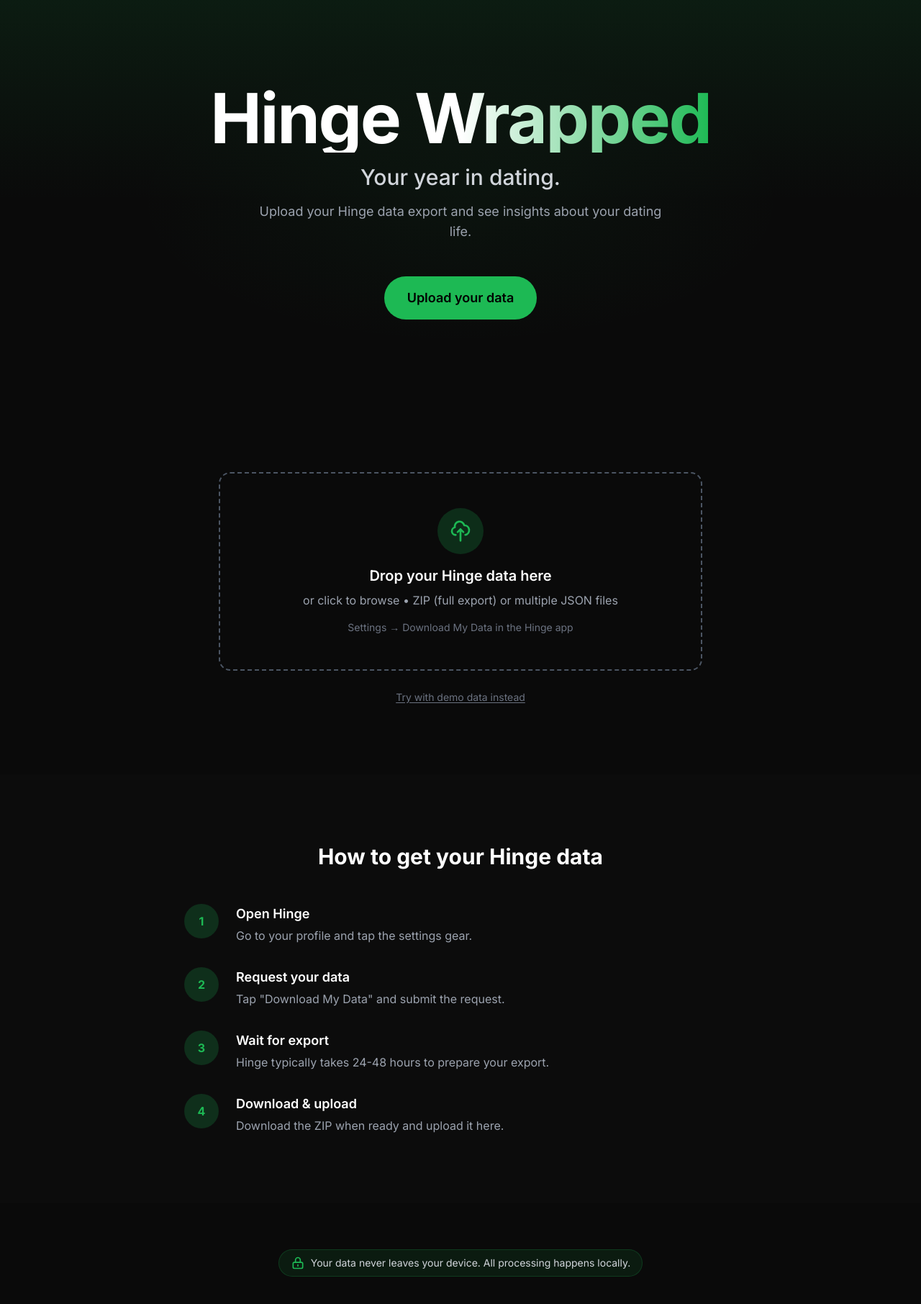
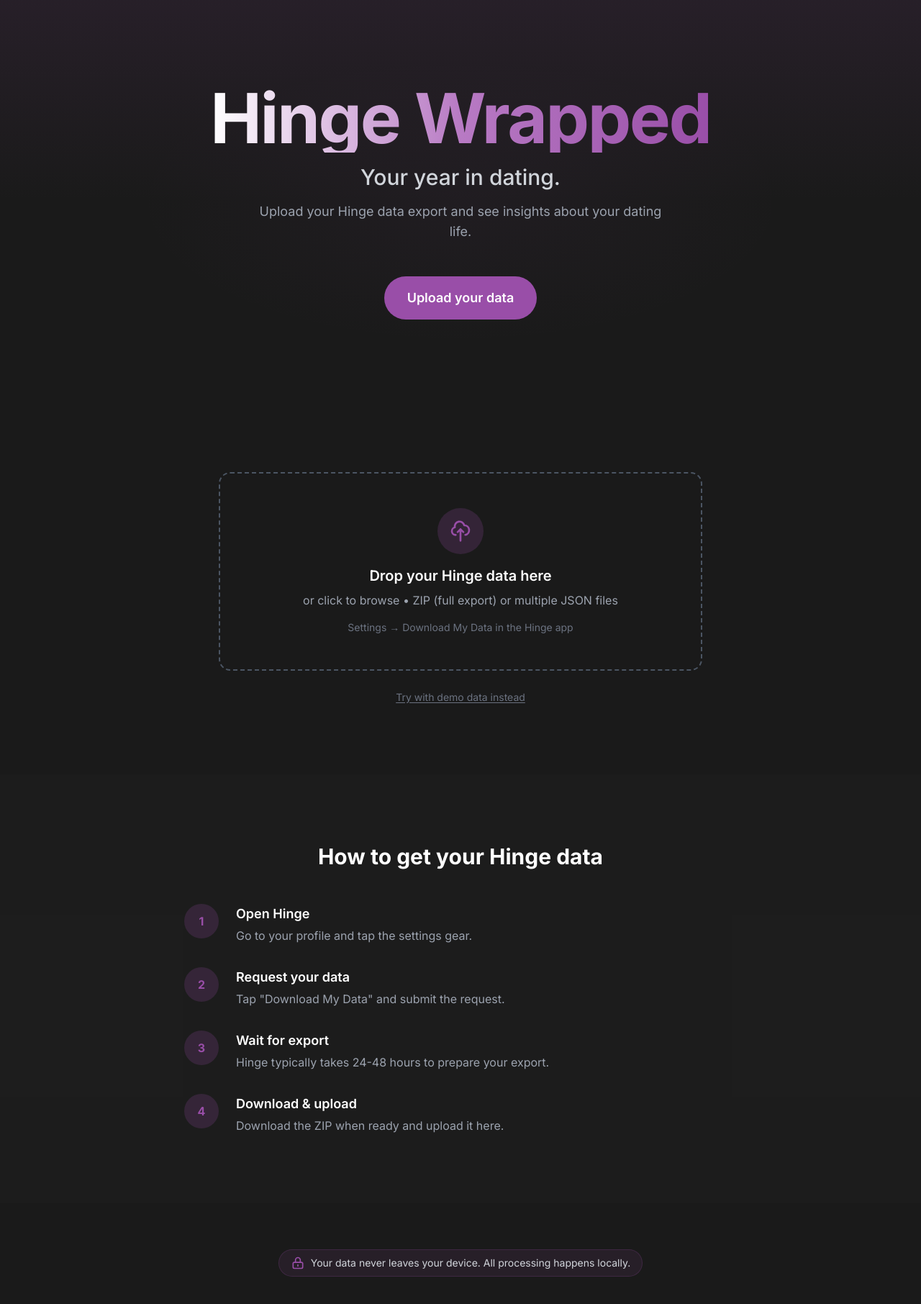
Before and after one commit to benjfinc/hwrapped-website, a Next.js app: page / in a window 1280 px wide. Shown: the top 1812 px of the page at 72% size. Built offline with nearby package versions, Linux system fonts and the light colour scheme.

Commit message:
Update color palette: Hinge brand purple instead of Spotify green
- Use Hinge Kohlrabi purple (#994EA8) as primary accent
- Hinge black (#1A1A1A) for background
- Warmer, more romantic feel for dating app context

Co-authored-by: Benjamin Finch <benjfinc@users.noreply.github.com>

```diff
--- a/src/app/globals.css
+++ b/src/app/globals.css
@@ -3,11 +3,12 @@
 @tailwind utilities;
 
 :root {
-  --hinge-green: #1DB954;
-  --hinge-dark: #0a0a0a;
-  --hinge-card: #121212;
-  --gradient-start: #1DB954;
-  --gradient-end: #191414;
+  --hinge-accent: #994EA8;
+  --hinge-accent-light: #B87AC4;
+  --hinge-dark: #1A1A1A;
+  --hinge-card: #242424;
+  --gradient-start: #994EA8;
+  --gradient-end: #6B2D7A;
 }
 
 * {
@@ -44,5 +45,5 @@ body {
 
 /* Selection */
 ::selection {
-  background: rgba(29, 185, 84, 0.3);
+  background: rgba(153, 78, 168, 0.3);
 }
--- a/src/components/HeroSection.tsx
+++ b/src/components/HeroSection.tsx
@@ -6,8 +6,8 @@ export function HeroSection() {
   return (
     <section className="relative min-h-[70vh] flex flex-col items-center justify-center px-6 overflow-hidden">
       {/* Gradient background */}
-      <div className="absolute inset-0 bg-gradient-to-b from-hinge-green/10 via-transparent to-transparent pointer-events-none" />
-      <div className="absolute inset-0 bg-[radial-gradient(ellipse_at_center,_var(--tw-gradient-stops))] from-hinge-green/5 via-transparent to-transparent pointer-events-none" />
+      <div className="absolute inset-0 bg-gradient-to-b from-hinge-accent/10 via-transparent to-transparent pointer-events-none" />
+      <div className="absolute inset-0 bg-[radial-gradient(ellipse_at_center,_var(--tw-gradient-stops))] from-hinge-accent/5 via-transparent to-transparent pointer-events-none" />
 
       <motion.div
         className="relative z-10 text-center max-w-3xl mx-auto"
@@ -16,7 +16,7 @@ export function HeroSection() {
         transition={{ duration: 0.6, ease: 'easeOut' }}
       >
         <motion.h1
-          className="text-6xl md:text-8xl font-bold tracking-tight mb-4 bg-gradient-to-r from-white via-white to-hinge-green bg-clip-text text-transparent"
+          className="text-6xl md:text-8xl font-bold tracking-tight mb-4 bg-gradient-to-r from-white via-hinge-accent-light to-hinge-accent bg-clip-text text-transparent"
           initial={{ opacity: 0, scale: 0.95 }}
           animate={{ opacity: 1, scale: 1 }}
           transition={{ delay: 0.2, duration: 0.5 }}
@@ -49,7 +49,7 @@ export function HeroSection() {
         >
           <a
             href="#upload"
-            className="inline-flex items-center gap-2 px-8 py-4 bg-hinge-green hover:bg-hinge-green/90 text-black font-semibold rounded-full text-lg transition-all duration-200 hover:scale-105 active:scale-95"
+            className="inline-flex items-center gap-2 px-8 py-4 bg-hinge-accent hover:bg-hinge-accent-light text-white font-semibold rounded-full text-lg transition-all duration-200 hover:scale-105 active:scale-95"
           >
             Upload your data
           </a>
--- a/src/components/HowToSection.tsx
+++ b/src/components/HowToSection.tsx
@@ -49,7 +49,7 @@ export function HowToSection() {
               viewport={{ once: true }}
               transition={{ delay: i * 0.1, duration: 0.4 }}
             >
-              <div className="w-12 h-12 rounded-full bg-hinge-green/20 flex items-center justify-center flex-shrink-0 font-bold text-hinge-green">
+              <div className="w-12 h-12 rounded-full bg-hinge-accent/20 flex items-center justify-center flex-shrink-0 font-bold text-hinge-accent">
                 {step.num}
               </div>
               <div>
--- a/src/components/PrivacyNote.tsx
+++ b/src/components/PrivacyNote.tsx
@@ -11,9 +11,9 @@ export function PrivacyNote() {
         whileInView={{ opacity: 1 }}
         viewport={{ once: true }}
       >
-        <div className="inline-flex items-center gap-2 px-4 py-2 rounded-full bg-hinge-green/10 border border-hinge-green/20">
+        <div className="inline-flex items-center gap-2 px-4 py-2 rounded-full bg-hinge-accent/10 border border-hinge-accent/20">
           <svg
-            className="w-5 h-5 text-hinge-green"
+            className="w-5 h-5 text-hinge-accent"
             fill="none"
             stroke="currentColor"
             viewBox="0 0 24 24"
--- a/src/components/UploadSection.tsx
+++ b/src/components/UploadSection.tsx
@@ -70,7 +70,7 @@ export function UploadSection({ onFileUpload, onFilesUpload, onUseMock, loading,
           className={`
             relative border-2 border-dashed rounded-2xl p-12 text-center cursor-pointer
             transition-all duration-200
-            ${loading ? 'border-gray-600 cursor-not-allowed opacity-70' : 'border-gray-600 hover:border-hinge-green/50 hover:bg-hinge-card/50'}
+            ${loading ? 'border-gray-600 cursor-not-allowed opacity-70' : 'border-gray-600 hover:border-hinge-accent/50 hover:bg-hinge-card/50'}
           `}
         >
           <input
@@ -84,14 +84,14 @@ export function UploadSection({ onFileUpload, onFilesUpload, onUseMock, loading,
 
           {loading ? (
             <div className="flex flex-col items-center gap-4">
-              <div className="w-12 h-12 border-2 border-hinge-green border-t-transparent rounded-full animate-spin" />
+              <div className="w-12 h-12 border-2 border-hinge-accent border-t-transparent rounded-full animate-spin" />
               <p className="text-gray-400">Processing your data...</p>
             </div>
           ) : (
             <>
-              <div className="w-16 h-16 mx-auto mb-4 rounded-full bg-hinge-green/20 flex items-center justify-center">
+              <div className="w-16 h-16 mx-auto mb-4 rounded-full bg-hinge-accent/20 flex items-center justify-center">
                 <svg
-                  className="w-8 h-8 text-hinge-green"
+                  className="w-8 h-8 text-hinge-accent"
                   fill="none"
                   stroke="currentColor"
                   viewBox="0 0 24 24"
--- a/src/components/WrappedSlide.tsx
+++ b/src/components/WrappedSlide.tsx
@@ -103,7 +103,7 @@ export function WrappedSlide({
           <div className="flex flex-col sm:flex-row gap-4 justify-center">
             <button
               onClick={() => slideRef.current && exportSlide(slideRef.current)}
-              className="px-8 py-4 bg-hinge-green hover:bg-hinge-green/90 text-black font-semibold rounded-full transition-all hover:scale-105"
+              className="px-8 py-4 bg-hinge-accent hover:bg-hinge-accent-light text-white font-semibold rounded-full transition-all hover:scale-105"
             >
               Export as image
             </button>
@@ -154,7 +154,7 @@ export function WrappedSlide({
 
         {slide.stat !== '' && (
           <motion.div
-            className="text-6xl md:text-8xl font-bold text-hinge-green mb-4"
+            className="text-6xl md:text-8xl font-bold text-hinge-accent mb-4"
             initial={{ opacity: 0, scale: 0.9 }}
             whileInView={{ opacity: 1, scale: 1 }}
             viewport={{ once: true }}
@@ -181,7 +181,7 @@ export function WrappedSlide({
 
       {onExport && (
         <motion.button
-          className="absolute bottom-8 right-6 px-4 py-2 text-sm text-gray-400 hover:text-hinge-green transition-colors"
+          className="absolute bottom-8 right-6 px-4 py-2 text-sm text-gray-400 hover:text-hinge-accent transition-colors"
           onClick={() => slideRef.current && onExport(slideRef.current)}
           initial={{ opacity: 0 }}
           whileInView={{ opacity: 1 }}
--- a/src/components/charts/BarChartSlide.tsx
+++ b/src/components/charts/BarChartSlide.tsx
@@ -8,7 +8,7 @@ interface BarChartSlideProps {
   color?: string
 }
 
-export function BarChartSlide({ data, color = '#1DB954' }: BarChartSlideProps) {
+export function BarChartSlide({ data, color = '#994EA8' }: BarChartSlideProps) {
   if (!data || data.length === 0) return null
 
   return (
--- a/src/components/charts/HeatmapSlide.tsx
+++ b/src/components/charts/HeatmapSlide.tsx
@@ -39,7 +39,7 @@ export function HeatmapSlide({ data }: HeatmapSlideProps) {
                   key={date}
                   className="w-2 h-2 rounded-sm transition-colors"
                   style={{
-                    backgroundColor: `rgba(29, 185, 84, ${0.2 + (count / maxVal) * 0.8})`,
+                    backgroundColor: `rgba(153, 78, 168, ${0.2 + (count / maxVal) * 0.8})`,
                   }}
                   title={`${date}: ${count} messages`}
                 />
--- a/src/components/charts/PieChartSlide.tsx
+++ b/src/components/charts/PieChartSlide.tsx
@@ -8,7 +8,7 @@ interface PieChartSlideProps {
   colors?: string[]
 }
 
-const DEFAULT_COLORS = ['#1DB954', '#333', '#555', '#777']
+const DEFAULT_COLORS = ['#994EA8', '#B87AC4', '#555', '#777']
 
 export function PieChartSlide({ data, colors = DEFAULT_COLORS }: PieChartSlideProps) {
   if (!data || data.length === 0) return null
--- a/tailwind.config.ts
+++ b/tailwind.config.ts
@@ -9,9 +9,11 @@ const config: Config = {
   theme: {
     extend: {
       colors: {
-        'hinge-green': '#1DB954',
-        'hinge-dark': '#0a0a0a',
-        'hinge-card': '#121212',
+        'hinge-accent': '#994EA8',
+        'hinge-accent-light': '#B87AC4',
+        'hinge-dark': '#1A1A1A',
+        'hinge-card': '#242424',
+        'hinge-warm': '#E8A4B8',
       },
       fontFamily: {
         sans: ['var(--font-geist-sans)', 'system-ui', 'sans-serif'],
```
